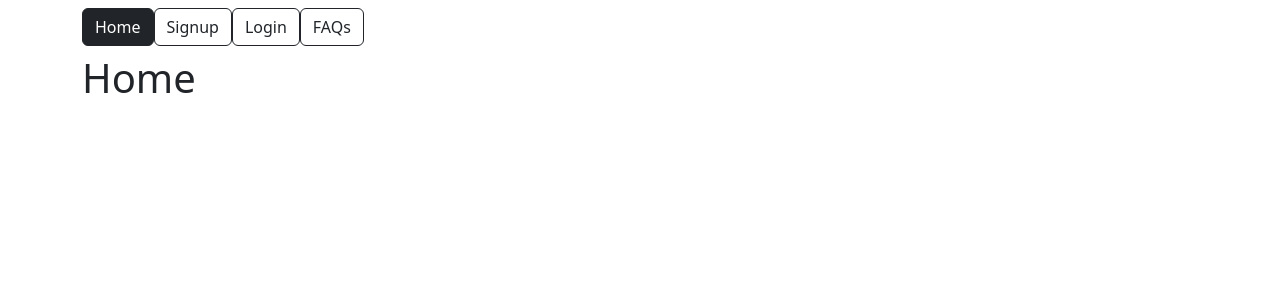
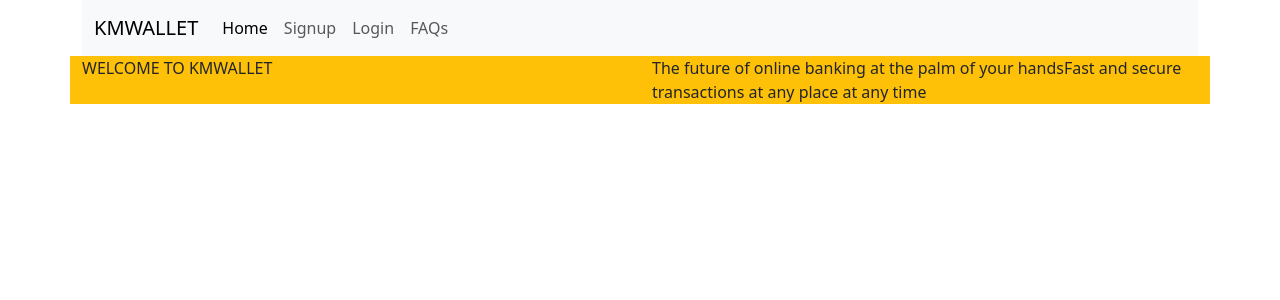
Before and after one commit to Abdirahman04/kmwallet-client, a Vue app: page /faqs in a window 1280 px wide. Shown: the top 300 px of the page. Built offline with nearby package versions, Linux system fonts and the light colour scheme.

Commit message:
added some navbar styling

```diff
--- a/package.json
+++ b/package.json
@@ -9,6 +9,8 @@
   "dependencies": {
     "bootstrap": "^5.3.2",
     "core-js": "^3.8.3",
+    "jquery": "^3.7.1",
+    "popper.js": "^1.16.1",
     "vue": "^3.2.13",
     "vue-router": "^4.0.3"
   },
--- a/public/index.html
+++ b/public/index.html
@@ -13,5 +13,9 @@
     </noscript>
     <div id="app"></div>
     <!-- built files will be auto injected -->
+    <script src="https://unpkg.com/vue@3"></script>
+    <script src="https://code.jquery.com/jquery-3.2.1.slim.min.js"></script>
+    <script src="https://cdn.jsdelivr.net/npm/@popperjs/core@2.0.7/dist/umd/popper.min.js"></script>
+    <script src="https://maxcdn.bootstrapcdn.com/bootstrap/4.0.0/js/bootstrap.min.js"></script>
   </body>
 </html>
--- /dev/null
+++ b/src/assets/global.css
@@ -0,0 +1,9 @@
+* {
+  box-sizing: border-box;
+  margin: 0;
+  padding: 0;
+}
+
+html, body {
+  height: 100%;
+}
--- a/src/components/NavBar.vue
+++ b/src/components/NavBar.vue
@@ -1,12 +1,20 @@
 <template>
     <div>
-        <nav class="navbar navbar-expand-lg">
-            <div>
-                <ul class="navbar-nav">
-                    <li class="nav-item" v-for="link in links" :key="link.id">
-                        <router-link v-if="displayDashLink(link.path.name)" :class="activeLink(link.path.name)" :to="link.path">{{ link.linkName }}</router-link>
-                    </li>
-                </ul>
+        <nav class="navbar navbar-expand-lg navbar-light bg-light justify-content-end">
+            <div class="container">
+                <a class="navbar-brand" href="#">KMWALLET</a>
+
+                <button class="navbar-toggler" type="button" @click="toggleNavbar">
+                    <span class="navbar-toggler-icon"></span>
+                </button>
+
+                <div class="collapse navbar-collapse" :class="{ 'show': isNavbarCollapsed }">
+                    <ul class="navbar-nav">
+                        <li class="nav-item active" v-for="link in links" :key="link.id">
+                            <router-link v-if="displayDashLink(link.path.name)" :class="activeLink(link.path.name)" :to="link.path">{{ link.linkName }}</router-link>
+                        </li>
+                    </ul>
+                </div>
             </div>
         </nav>
     </div>
@@ -32,7 +40,7 @@ export default defineComponent({
 
         console.log(route.name);
 
-        const linkClass = reactive<String[]>(["btn","btn-outline-dark"]);
+        const linkClass = reactive<String[]>(["nav-link"]);
         const linkActive = ref<String>("active");
 
         function activeLink(path: String) {
@@ -44,10 +52,18 @@ export default defineComponent({
             return (path !== "dashboard" && path !== "community") || localStorage.getItem('userData') !== null;
         }
 
+        let isNavbarCollapsed = ref<boolean>(false);
+
+        function toggleNavbar() {
+            isNavbarCollapsed.value = !isNavbarCollapsed.value;
+        }
+
         return {
             links,
             activeLink,
-            displayDashLink
+            displayDashLink,
+            isNavbarCollapsed,
+            toggleNavbar
         }
     },
 })
--- a/src/main.ts
+++ b/src/main.ts
@@ -2,5 +2,10 @@ import { createApp } from 'vue'
 import App from './App.vue'
 import router from './router'
 import "../node_modules/bootstrap/dist/css/bootstrap.min.css"
+import "./assets/global.css"
+
+import 'jquery'
+import 'popper.js'
+import 'bootstrap'
 
 createApp(App).use(router).mount('#app')
--- a/src/views/Home.vue
+++ b/src/views/Home.vue
@@ -1,7 +1,16 @@
 <template>
 	<div class="home container">
     <nav-bar></nav-bar>
-    <h1>Home</h1>
+    <div class="row h-100 bg-warning">
+      <div class="col-lg-6 col-12"><span>WELCOME TO KMWALLET</span></div>
+      <div class="col-lg-6 col-12">
+        <span>The future of online banking at the palm of your hands</span>
+        <span>Fast and secure transactions at any place at any time</span>
+      </div>
+    </div>
+    <div class="row"></div>
+    <div class="row"></div>
+    <div class="row"></div>
 	</div>
 </template>
 
```
Also changed, not shown: 1 other file (tests, documents, lock files or other folders).
